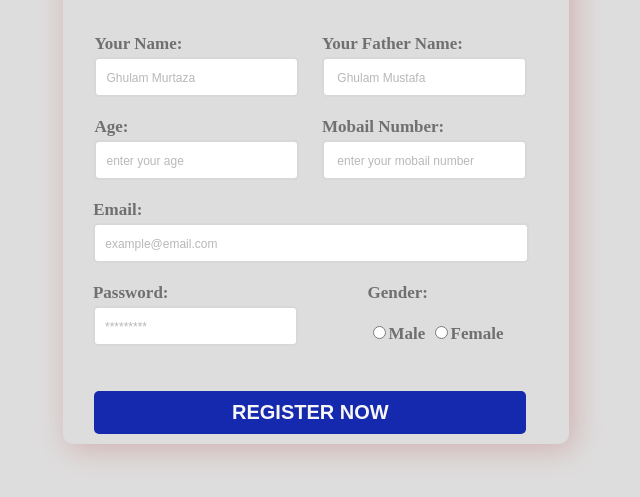
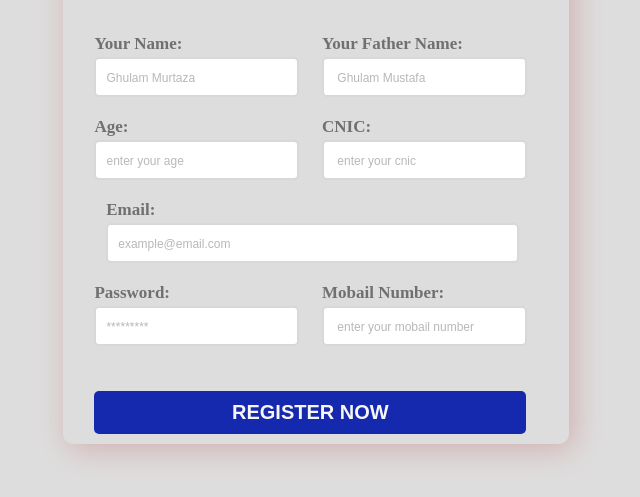
Before and after one commit to ghulammurtaza2521/loginform.fb, a plain HTML site: page createAccount.html in a window 1280 px wide. Both pictures are taken after a click on the button "REGISTER NOW". Shown: the part 133-630 px from the top of the page, without its empty margins (324-964 px from the left). Drawn offline with Linux system fonts and the light colour scheme; no server answers.

Commit message:
index.html

```diff
--- a/createAccount.html
+++ b/createAccount.html
@@ -106,24 +106,29 @@
                     <input type="text" id="age" placeholder="enter your age">
                 </label>
 
-                <label for="number">
+                <!-- <label for="number">
                     Mobail Number:
                     <br>
                     <input type="number" id="number" placeholder=" enter your mobail number">
+                </label> -->
+                <label for="cnic">
+                    CNIC:
+                    <br>
+                    <input type="number" id="cnic" placeholder=" enter your cnic">
                 </label>
             </div>
             <br>
-            <div style="padding-left: 10px;">
+            <div style="padding-left: 23px;">
 
                 <label for="email">
                     Email:
                     <br>
-                    <input type="email" id="email" placeholder="example@email.com" style="width: 92.6%;">
+                    <input type="email" id="email" placeholder="example@email.com" style="width: 90%;">
                 </label>
                 <br>
             </div>
                 <br>
-                <div style=" display: flex; justify-content: space-around; margin-left: -25px;">
+                <div style=" display: flex; justify-content: space-around; ">
 
                     <label for="password">
                         Password:
@@ -131,13 +136,20 @@
                         <input type="password" id="password" placeholder="*********">
                     </label>
 
-                <label for="gender" >
+
+                    <label for="number">
+                        Mobail Number:
+                        <br>
+                        <input type="number" id="number" placeholder=" enter your mobail number">
+                    </label>
+
+                <!-- <label for="gender" >
                     Gender:
                     <br>
                     <br>
-                    <input type="radio" name="gender" id="" value="Male">Male
-                    <input type="radio" name="gender" id="" value="Female">Female
-                </label>
+                    <input type="radio" name="gender" id="rma" value="Male">Male
+                    <input type="radio" name="gender" id="rfm" value="Female">Female
+                </label> -->
             </div>
 
             <br>
--- a/createAccount.js
+++ b/createAccount.js
@@ -15,15 +15,17 @@ createAccountButton.addEventListener('click', () => {
     var mNumber = document.getElementById('number').value
     var email = document.getElementById('email').value
     var password = document.getElementById('password').value
-    var gender = document.getElementsByName('gender')
-    for (var i = 0; i < gender.length; i++) {
-        if (gender[i].checked) {
-            console.log(gender[i].value);
-        }
-    }
+    var cnic = document.getElementById('cnic').value
+    // var gender = document.getElementById('rma')
+    // var gender = document.getElementById('rfm')
+    // for (var i = 0; i < gender.length; i++) {
+    //     if (gender[i].checked) {
+    //         console.log(gender[i].value);
+    //     }
+    // }
 
     console.log(email, password);
-    //   console.log(userEmail, userPass);
+
 
     let userData = {
         userName: userName,
@@ -32,7 +34,9 @@ createAccountButton.addEventListener('click', () => {
         mNumber: mNumber,
         email: email,
         password: password,
-        gender: gender,
+        cnic:cnic
+        // gender: gender,
+
     }
 
     createUserWithEmailAndPassword(auth, userData.email, userData.password)
@@ -42,14 +46,16 @@ createAccountButton.addEventListener('click', () => {
     const user = userCredential.user;
 
     try {
-      const docRef = await addDoc(collection(db, "Rform"), {
+      const docRef = await addDoc(collection(db, "New Form"), {
         ...userData,
         uid:user.uid
       });
+      alert('data submit')
       console.log("Document written with ID: ", docRef.id);
     } catch (e) {
       console.error("Error adding document: ", e);
     }
+    console.log(userData);
 
     sendEmailVerification(auth.currentUser)
   .then(() => {
--- a/firebase.mjs
+++ b/firebase.mjs
@@ -1,7 +1,8 @@
 // Import the functions you need from the SDKs you need
 import { initializeApp } from "https://www.gstatic.com/firebasejs/10.12.2/firebase-app.js";
 import { getAuth } from "https://www.gstatic.com/firebasejs/10.12.2/firebase-auth.js";
-import { getFirestore } from "https://www.gstatic.com/firebasejs/10.12.2/firebase-firestore.js";
+import { getFirestore} from "https://www.gstatic.com/firebasejs/10.12.2/firebase-firestore.js";
+
 
 // TODO: Add SDKs for Firebase products that you want to use
 // https://firebase.google.com/docs/web/setup#available-libraries
```
